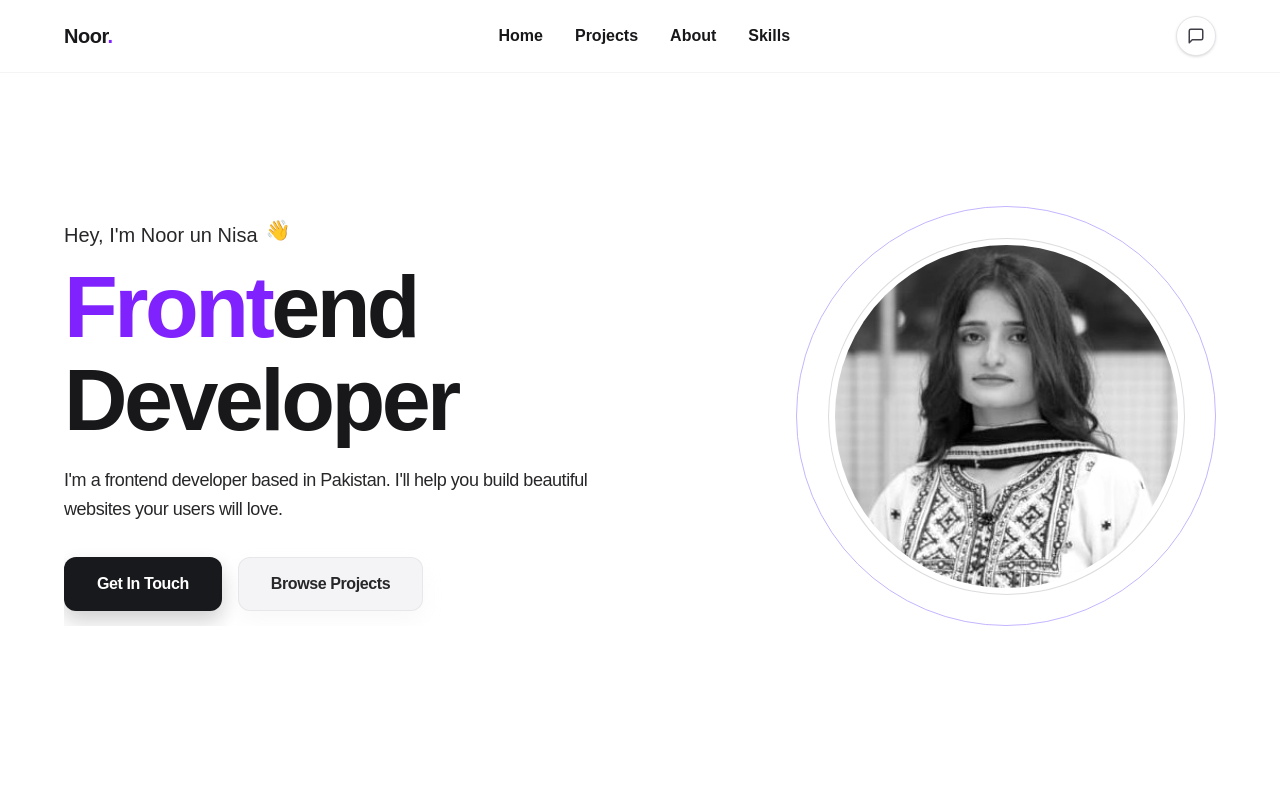
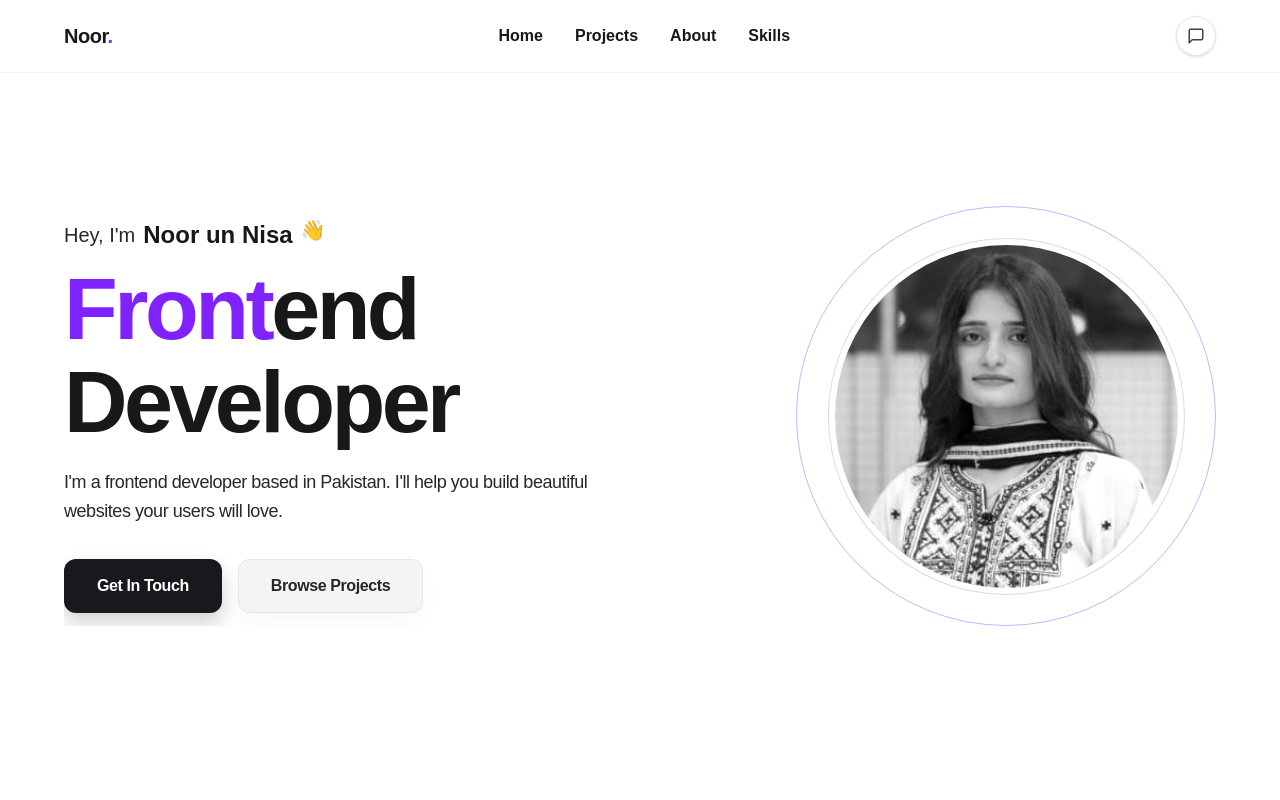
Before and after one commit to noorsw69/MyPortfolio, a Next.js app: page / in a window 1280 px wide. Shown: the top 800 px of the page. Built offline with nearby package versions, Linux system fonts and the light colour scheme.

Commit message:
Updated some styling

```diff
--- a/components/Hero.tsx
+++ b/components/Hero.tsx
@@ -13,9 +13,16 @@ export default function Hero() {
         <div className="lg:col-span-7 flex flex-col justify-center order-2 lg:order-1 text-left">
 
           {/* Greeting */}
-          <div className="text-lg sm:text-xl font-medium text-zinc-800 mb-3 flex items-center gap-2 select-none">
-            Hey, I'm Noor un Nisa <span className="animate-bounce">👋</span>
-          </div>
+         <div className="text-lg sm:text-xl font-medium text-zinc-800 mb-3 flex items-center gap-2 select-none">
+  Hey, I'm{" "}
+  <span
+  className="font-extrabold text-xl sm:text-2xl text-zinc-900"
+  style={{ fontFamily: "var(--font-syne)" }}
+>
+    Noor un Nisa
+  </span>
+  <span className="animate-bounce">👋</span>
+</div>
 
           {/* Main Large Title */}
           <h1
```
